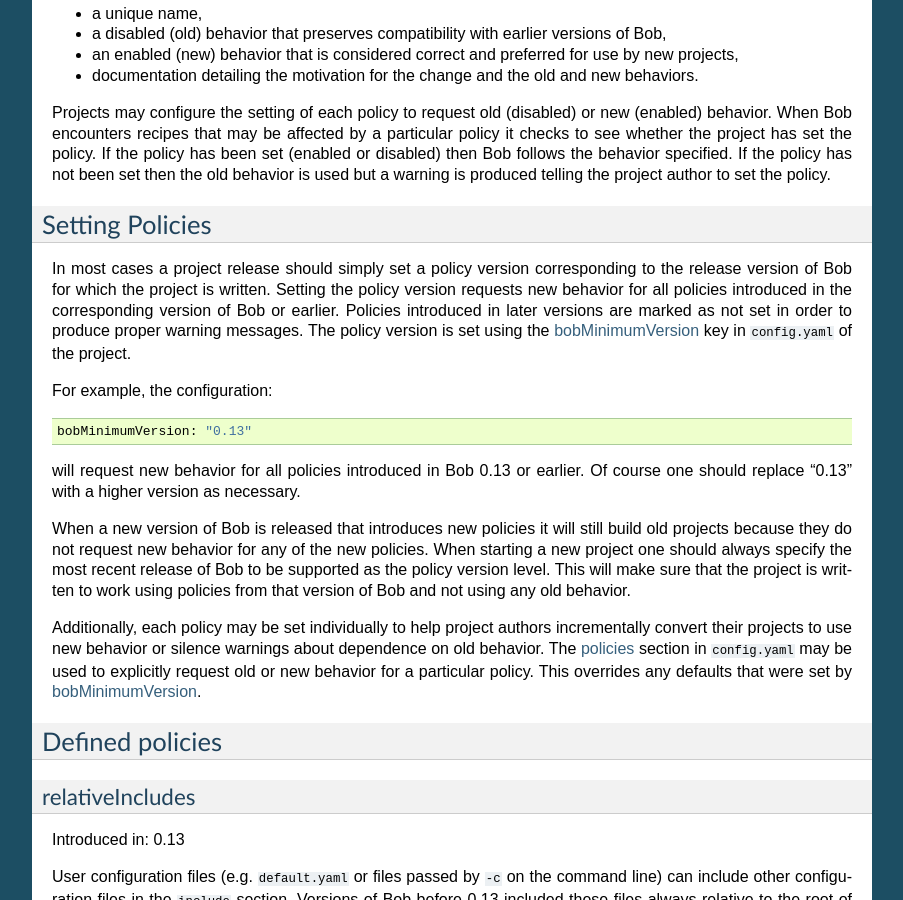
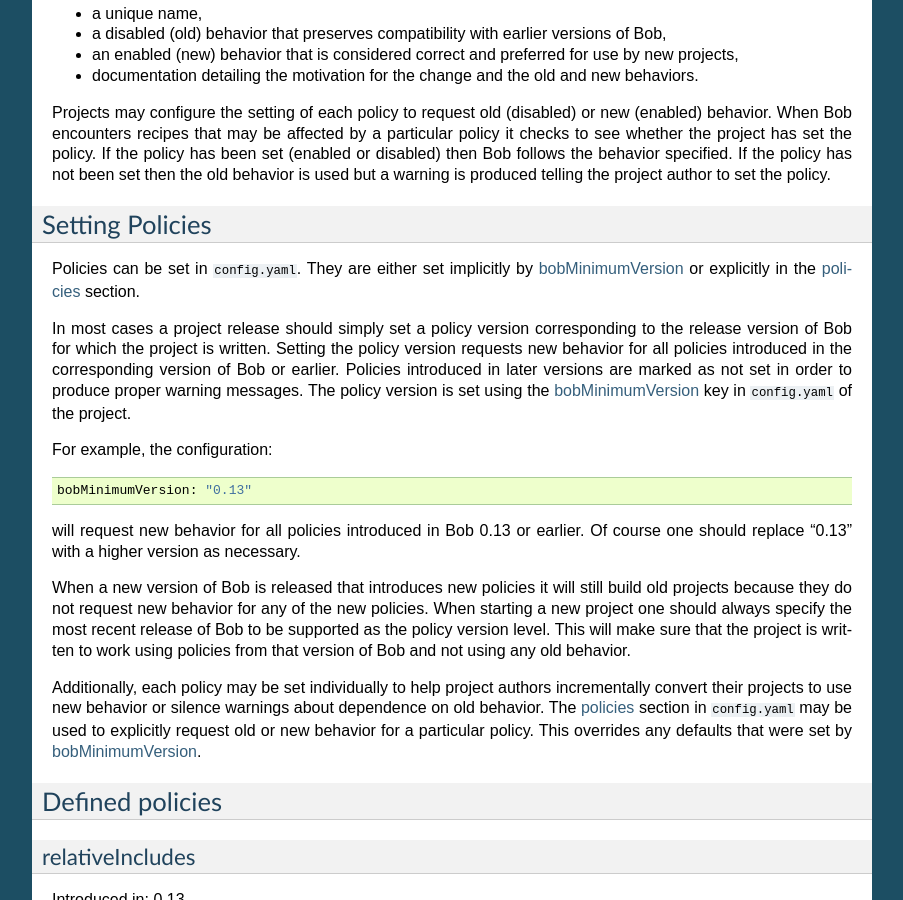
Before and after one commit to BobBuildTool/bob, a Sphinx documentation site: the page built from doc/manual/policies.rst, in a window 1280 px wide and 900 px high, scrolled down 797 px. Shown: the whole window, without its empty margins (198-1101 px from the left). Built offline with Sphinx 7.4.7, drawn with Linux system fonts in a browser that asks for light colours; formulas are drawn with MathJax 3; the version number could not be read and is left out.

Commit message:
doc: be more explicit on how to configure policies

```diff
--- a/doc/manual/policies.rst
+++ b/doc/manual/policies.rst
@@ -75,6 +75,10 @@ warning is produced telling the project author to set the policy.
 
 Setting Policies
 ----------------
+
+Policies can be set in ``config.yaml``. They are either set implicitly by
+:ref:`configuration-bobMinimumVersion` or explicitly in the
+:ref:`configuration-config-policies` section.
 
 In most cases a project release should simply set a policy version
 corresponding to the release version of Bob for which the project is written.
```
